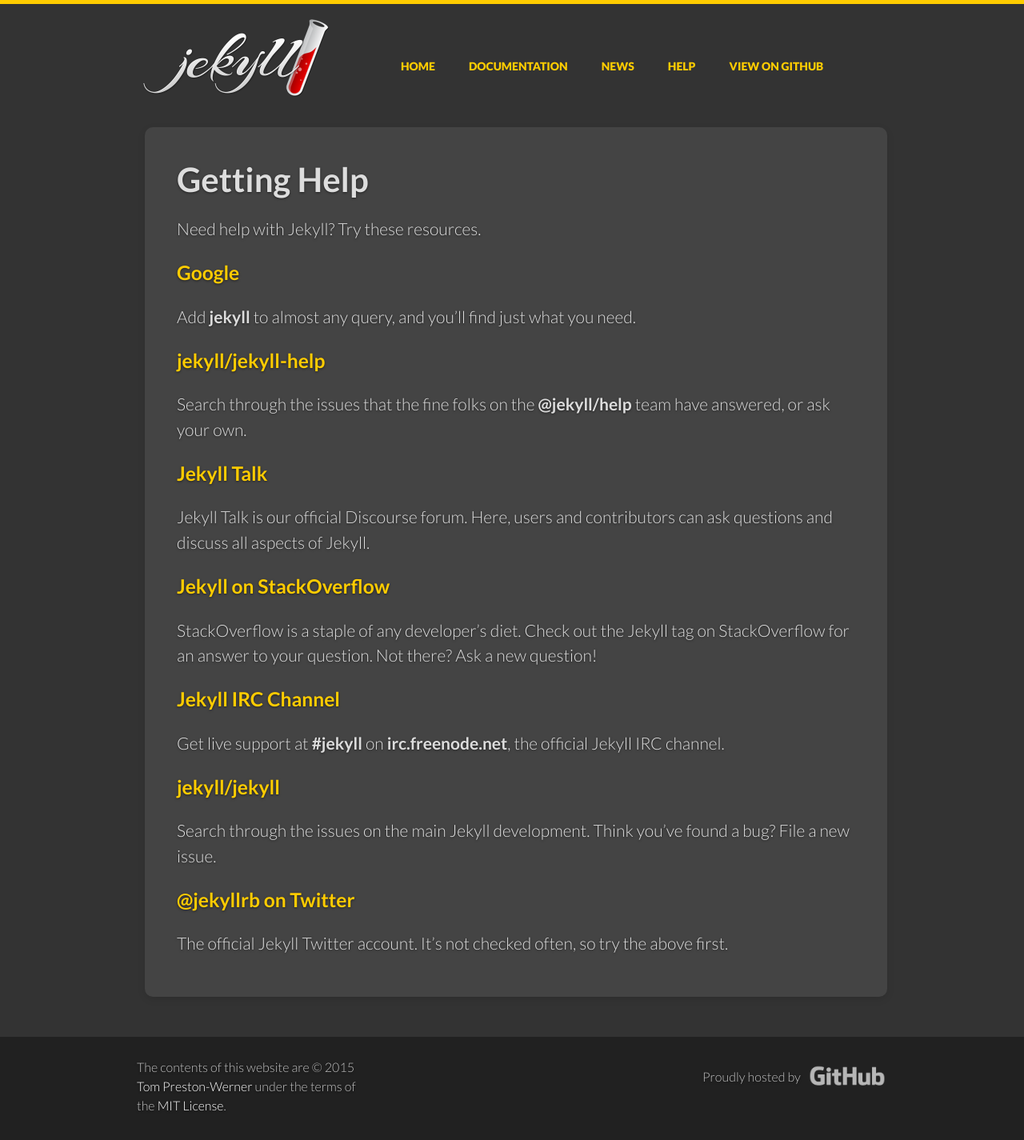
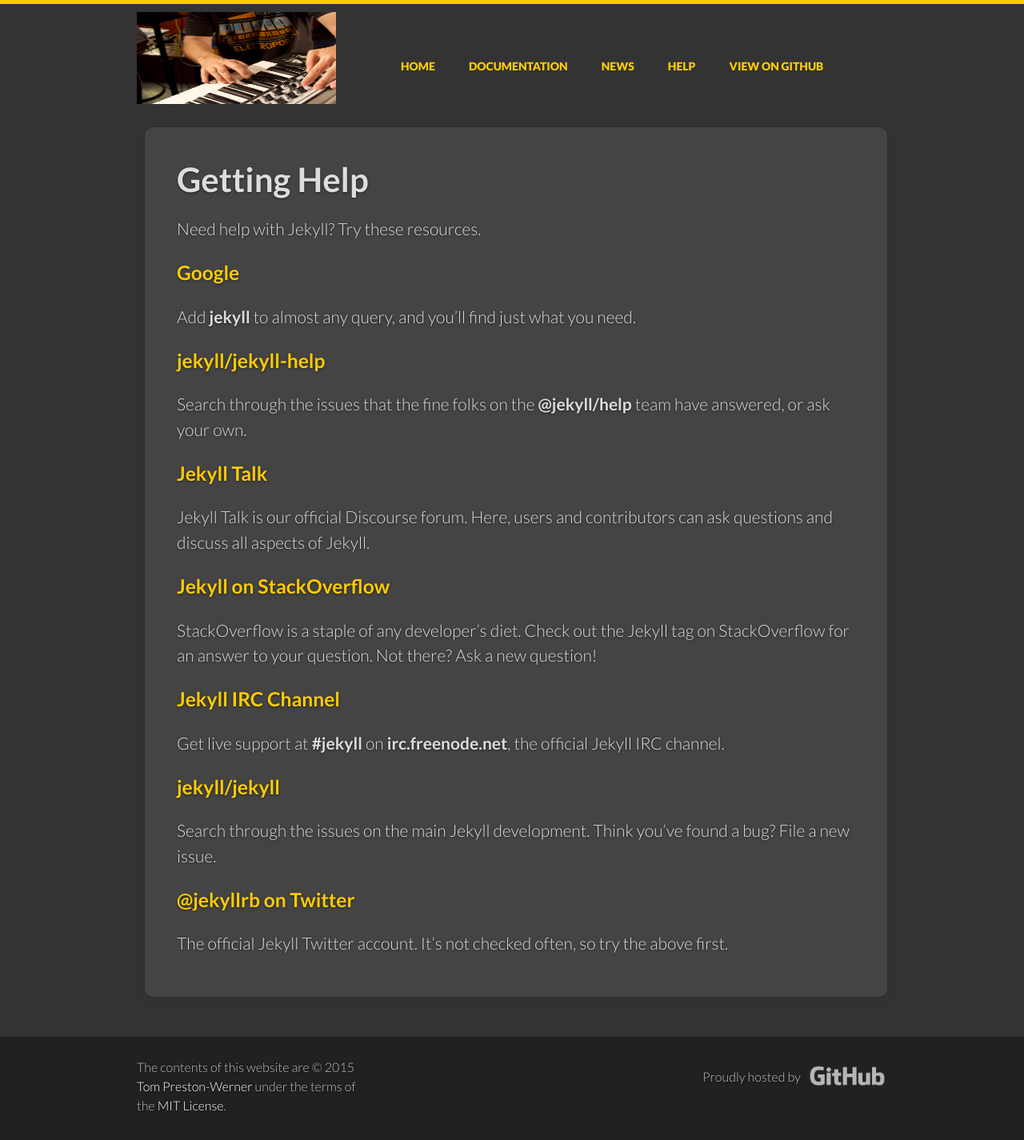
Before and after one commit to smaolab/github.io, a Jekyll site: the page built from help/index.md, in a window 1280 px wide. Shown: the whole page at 80% size. Built offline with Jekyll 4.4.1, drawn with Linux system fonts in a browser that asks for light colours; comment, search, counter and statistics services are not loaded.

Commit message:
gogogogo

```diff
--- a/CNAME
+++ /dev/null
@@ -1 +0,0 @@
-jekyllrb.com
--- a/_includes/header.html
+++ b/_includes/header.html
@@ -7,7 +7,7 @@
       <h1>
         <a href="/">
           <span class="sr-only">Jekyll</span>
-          <img src="/img/logo-2x.png" width="249" height="115" alt="Jekyll Logo">
+          <img src="/img/user.jpg" width="249" height="115" alt="Jekyll Logo">
         </a>
       </h1>
     </div>
```
Also changed, not shown: img/user.jpg (added).
